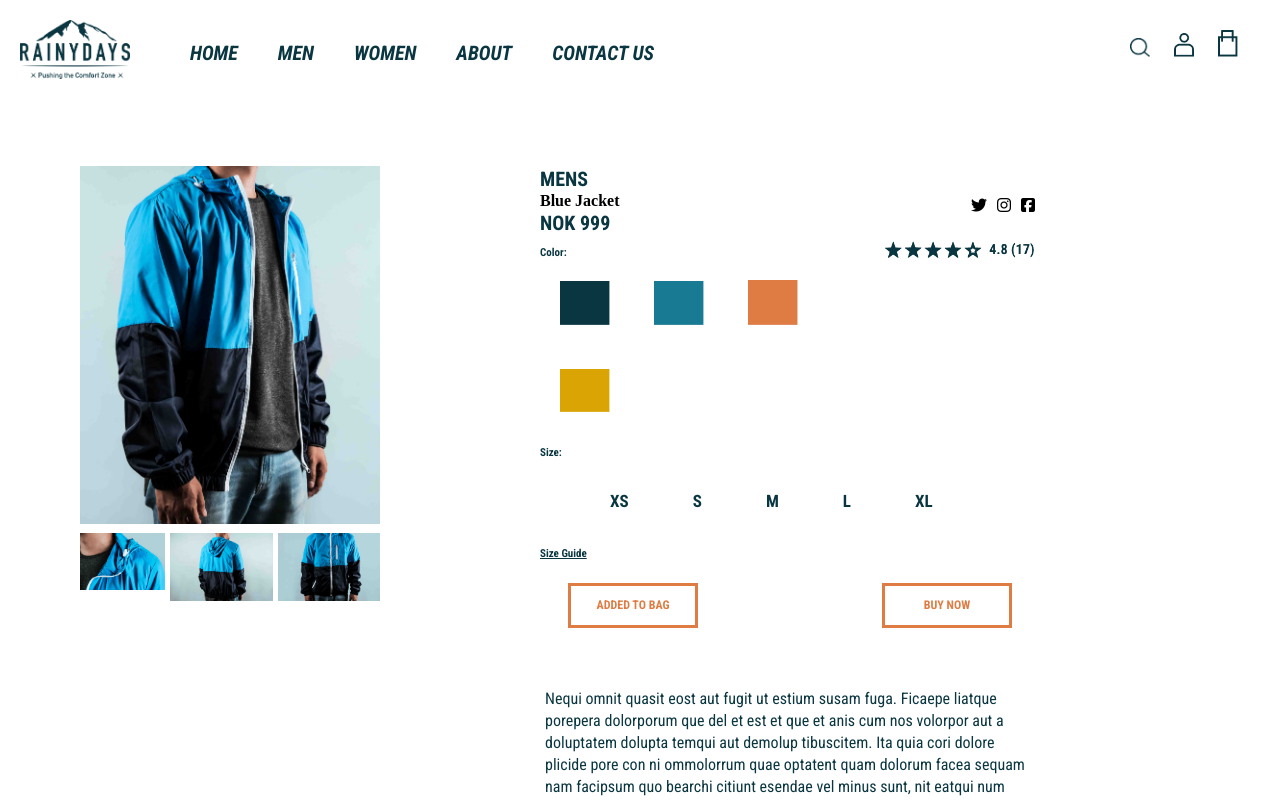
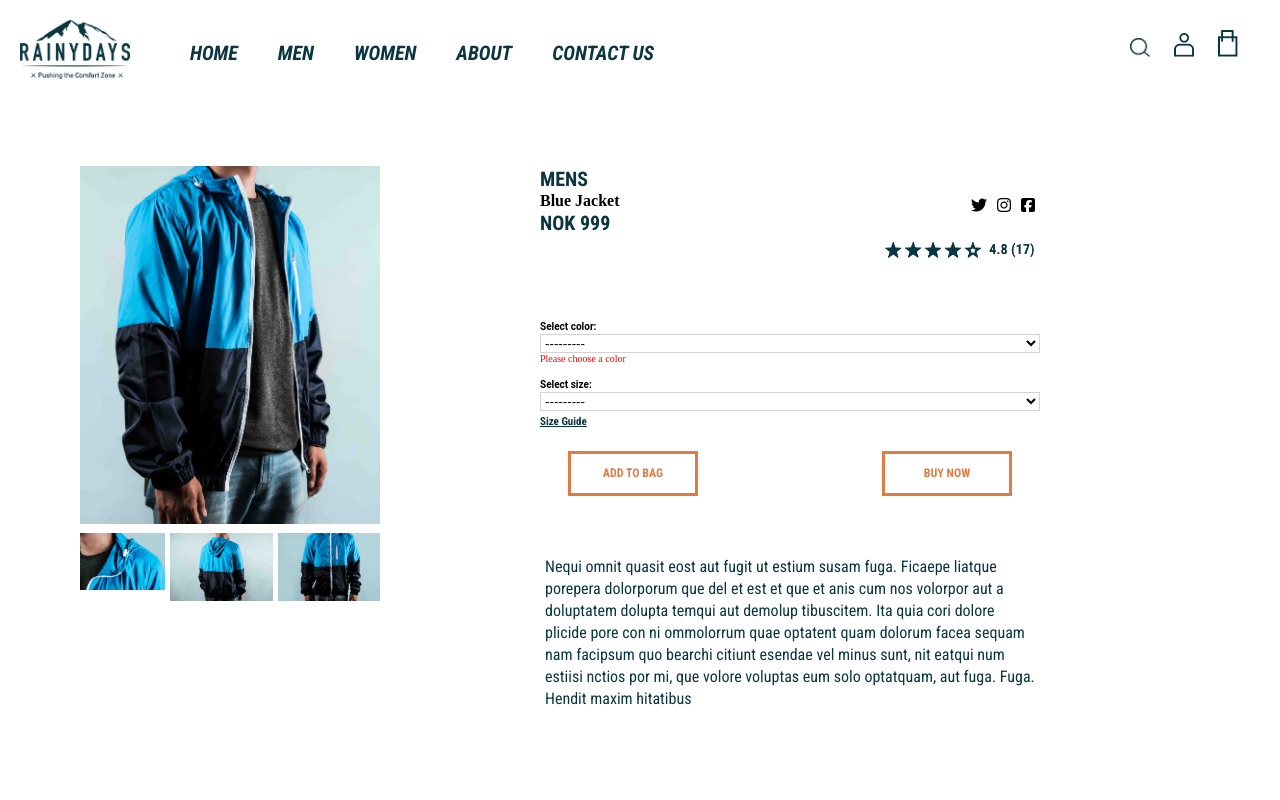
Before and after one commit to Jennygra/Rainydays_1, a plain HTML site: page product.html in a window 1280 px wide. Both pictures are taken after a click on the link "ADD TO BAG". Shown: the top 800 px of the page. Drawn offline with Linux system fonts and the light colour scheme.

Commit message:
Added add to bag function

```diff
--- a/Styles/style.css
+++ b/Styles/style.css
@@ -478,6 +478,77 @@ h2 {
   color: white;
 }
 
+.selection {
+  display: flex;
+  flex-wrap: wrap;
+  justify-content: space-evenly;
+}
+
+.selection select {
+  background-color: transparent;
+  border: solid 1px lightgrey;
+  width: 100%;
+}
+
+.selection label {
+  font: normal normal bold 10px/13px Roboto;
+}
+
+/* .color-choices,
+.size-choices {
+  position: relative;
+}
+
+.color-choices select,
+.size-choices select {
+  display: none;
+}
+
+.select-selected {
+  background: white;
+}
+
+.select-selected:after {
+  position: absolute;
+  content: "";
+  top: 14px;
+  right: 10px;
+  width: 0;
+  height: 0;
+  border: solid 2px #0a3641;
+}
+
+.select-selected.select-arrow-active:after {
+  border-color: #187a93;
+  top: 7px;
+}
+
+.select-items div,
+.select-selected {
+  color: white;
+  padding: 8px 16px;
+  border: solid 2px transparent;
+  cursor: pointer;
+}
+
+.select-items {
+  position: absolute;
+  background-color: #0c3d4a;
+  top: 100%;
+  left: 0;
+  right: 0;
+  z-index: 99;
+}
+
+.select-hide {
+  display: none;
+}
+
+.select-items div:hover,
+.same-as-selected {
+  background-color: lightblue;
+} */
+
 .product-description p {
   font: normal normal normal 16px/22px Roboto Condensed;
   color: #0a3641;
@@ -546,15 +617,6 @@ h2 {
   padding: 5px;
 }
 
-.color-choices img {
-  padding: 20px;
-  width: 50px;
-}
-
-.color-choices img:hover {
-  border: 1px solid #707070;
-}
-
 @media screen and (max-width: 768px) {
   .product-specific {
     display: flex;
@@ -573,6 +635,10 @@ h2 {
     height: auto;
   }
 
+  .selection {
+    margin-bottom: 2em;
+  }
+
   .product-info {
     margin: 10px;
   }
@@ -584,28 +650,6 @@ h2 {
 
   .product-info img {
     display: none;
-  }
-
-  .color-choices {
-    margin: 2em 2px;
-  }
-
-  .color-choices img {
-    max-width: 30px;
-    margin: 0px 3px;
-  }
-
-  .size-choices {
-    margin: 2em 1px;
-  }
-
-  .size-choices li {
-    font: normal normal bold 14px/17px Roboto Condensed;
-    text-transform: uppercase;
-  }
-
-  .size-choices li:hover {
-    text-decoration: underline;
   }
 
   .color-choices p,
@@ -698,6 +742,11 @@ h2 {
   .product-info-container {
     margin: 0em 10em;
     width: 700px;
+  }
+
+  .selection {
+    display: block;
+    margin-top: 5em;
   }
 
   .product-info,
--- a/js/components/buttons.js
+++ b/js/components/buttons.js
@@ -2,9 +2,43 @@
 //Product page
 const addToCartBtn = document.querySelector("#addToCart");
 
-addToCartBtn.onclick = function() {
-    addToCartBtn.innerHTML = `Added to bag`;
+const colorChoicesContainer = document.querySelector("#colorSelect");
+const sizeChoicesContainer = document.querySelector("#sizeSelect");
+
+const colorError = document.querySelector("#colorError");
+const sizeError = document.querySelector("#sizeError");
+
+function productSelection() {
+    event.preventDefault();
+
+    let isSelected = true;
+
+    if(colorChoicesContainer.value > 0) {
+        colorError.style.display = "none";
+    } else {
+        colorError.style.display = "block";
+        return false
+    }
+
+    if(sizeChoicesContainer.value > 0) {
+        sizeError.style.display = "none";
+    } else {
+        sizeError.style.display = "block";
+        return false;
+    }
+
+    return isSelected;
 }
+
+function addToCart() {
+    if(!productSelection()) {
+        return false;
+    } else {
+        addToCartBtn.innerHTML = `Added to bag`;
+    }
+}
+
+
 
 // //Collection page
 // const showMoreCollection = document.querySelector("#showMoreCollection");
--- a/product.html
+++ b/product.html
@@ -64,28 +64,37 @@
                     <img src="Images/ratingStars.png" alt="ratings">
                   </div>
 
+                <div class="selection">
                   <div class="color-choices">
-                    <p>Color:</p>
-                    <img src="Images/Colors/blue.png" alt="Dark Blue">
-                    <img src="Images/Colors/Toirquiz.png" alt="Toirquiz">
-                    <img src="Images/Colors/Orange.png" alt="Orange">
-                    <img src="Images/Colors/Yellow.png" alt="Yellow">
+                    <label for="color">Select color:</label>
+                    <select name="colors" id="colorSelect">
+                      <option value="0">---------</option>
+                      <option value="1">Dark Blue</option>
+                      <option value="2">Toirquiz</option>
+                      <option value="3">Orange</option>
+                      <option value="4">Yellow</option>
+                    </select>
+                    <div class="error-message" id="colorError">Please choose a color</div>
                   </div>
 
                   <div class="size-choices">
-                      <p>Size:</p>
-                    <ul>
-                      <li>xs</li>
-                      <li>s</li>
-                      <li>m</li>
-                      <li>l</li>
-                      <li>xl</li>
+                    <label for="size">Select size:</label>
+                    <select name="size" id="sizeSelect">
+                      <option value="0">---------</option>
+                      <option value="1">XS</option>
+                      <option value="2">S</option>
+                      <option value="3">M</option>
+                      <option value="4">L</option>
+                      <option value="5">XL</option>
+                    </select>
+                      <div class="error-message" id="sizeError">Please choose size</div>
                     </ul>
                     <a href="#">Size Guide</a>
                   </div>
+                </div>
 
                   <div class="cta-product-info">
-                    <a id="addToCart">Add to bag</a>
+                    <a id="addToCart" onclick="addToCart()">Add to bag</a>
                     <a href="cart.html">buy now</a>
                   </div>
 
@@ -200,7 +209,6 @@
         </div>
         </footer>
         <script src="js/components/buttons.js"></script>
-        <script src="js/components/likeCta.js"></script>
         <script src="js/newsLetter.js"></script>
         <script src="js/data.js"></script>
     </body>
```
